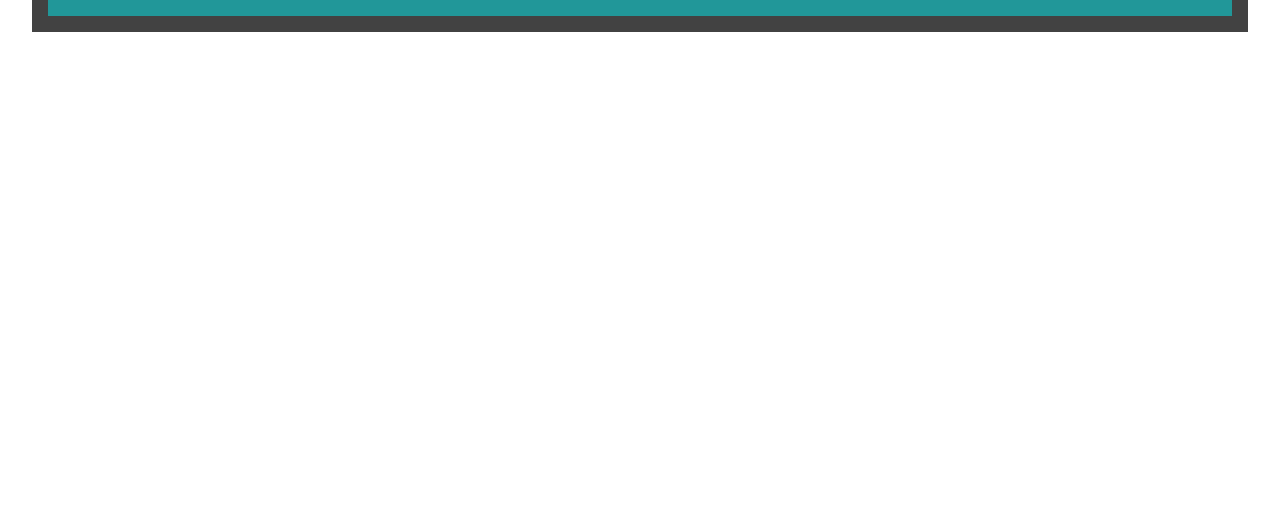
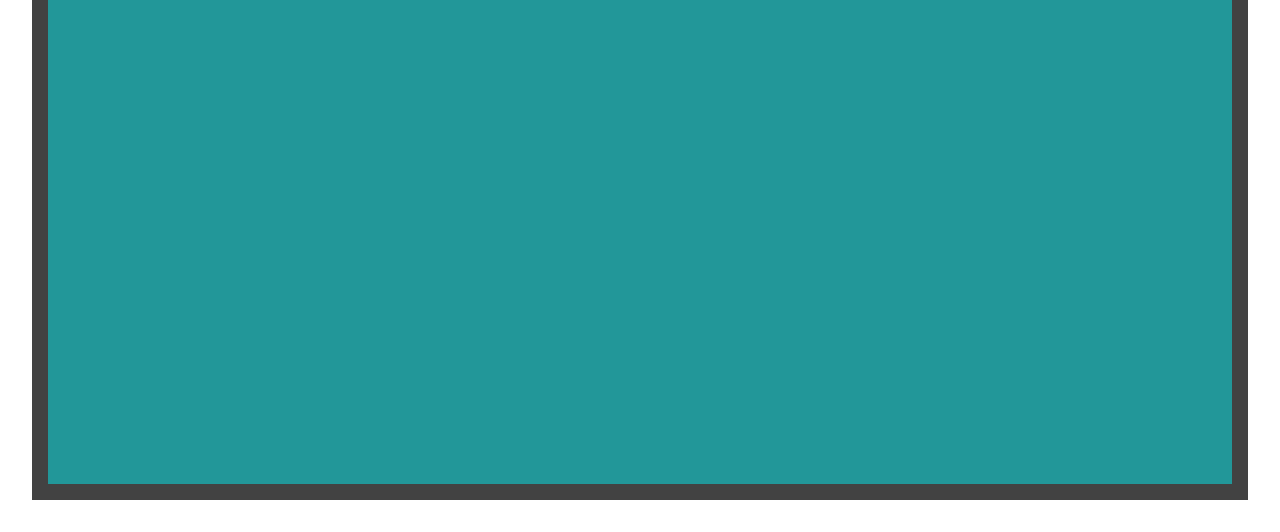
Before and after one commit to jerwinq19/todo-list-ni-jarwin, a plain HTML site: page index.html in a window 1280 px wide. Shown: the part 295-827 px from the top of the page. Before the commit the page ends 800 px from the top, so only its background shows below. Drawn offline with nearby package versions, Linux system fonts and the light colour scheme.

Commit message:
Update style.css

```diff
--- a/style.css
+++ b/style.css
@@ -68,10 +68,15 @@ button:hover {
      font-size: 1.5rem;
      padding: 1rem;
      list-style-type: none;
+     width: 100%;
+     min-height: 500px;
+     height: auto;
 }
 
 .todo li {
      padding: 0.5rem;
+     width: 100%;
+     height: auto;
      border-bottom: 3px solid #000;
 }
 
```
